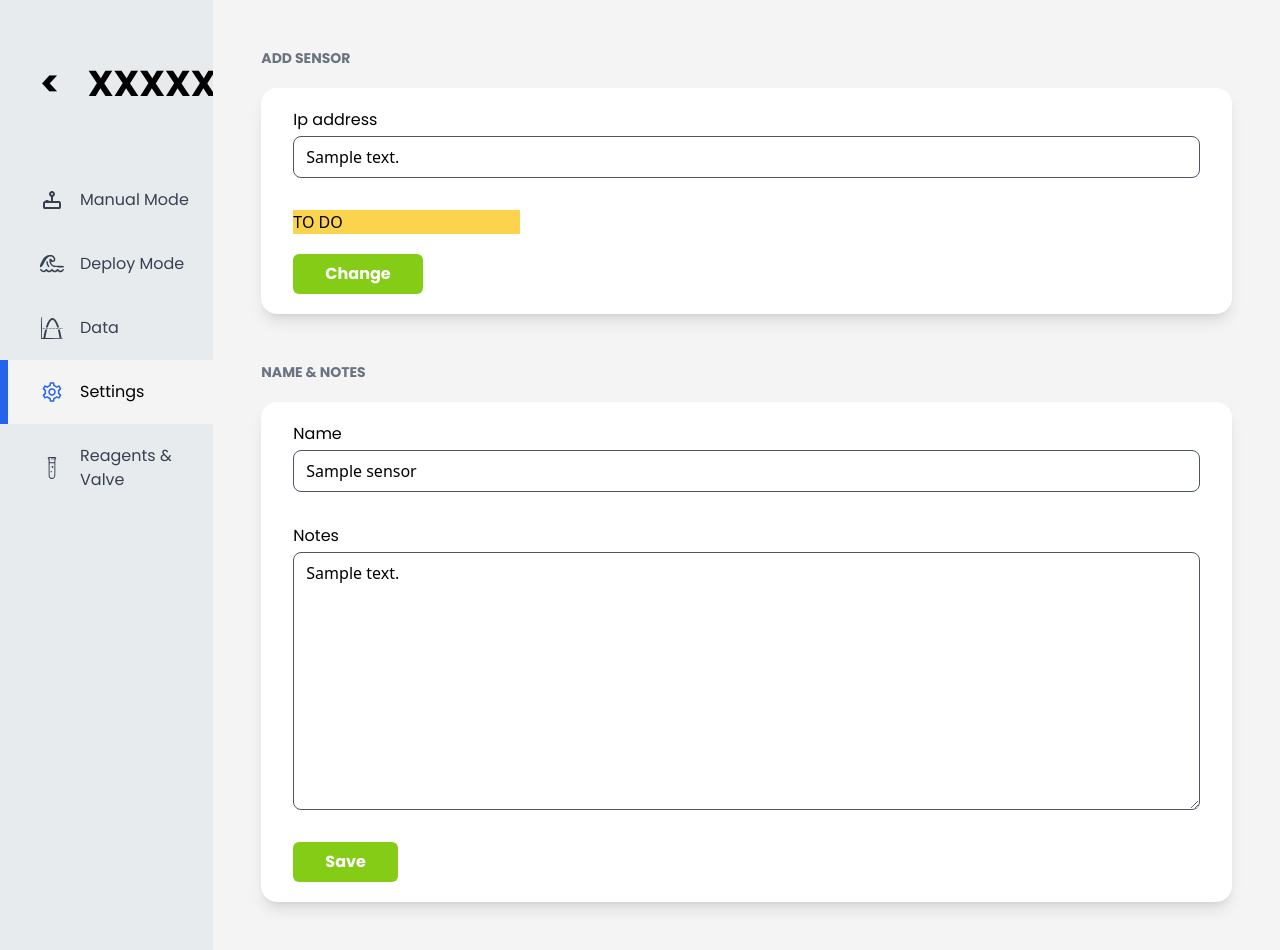
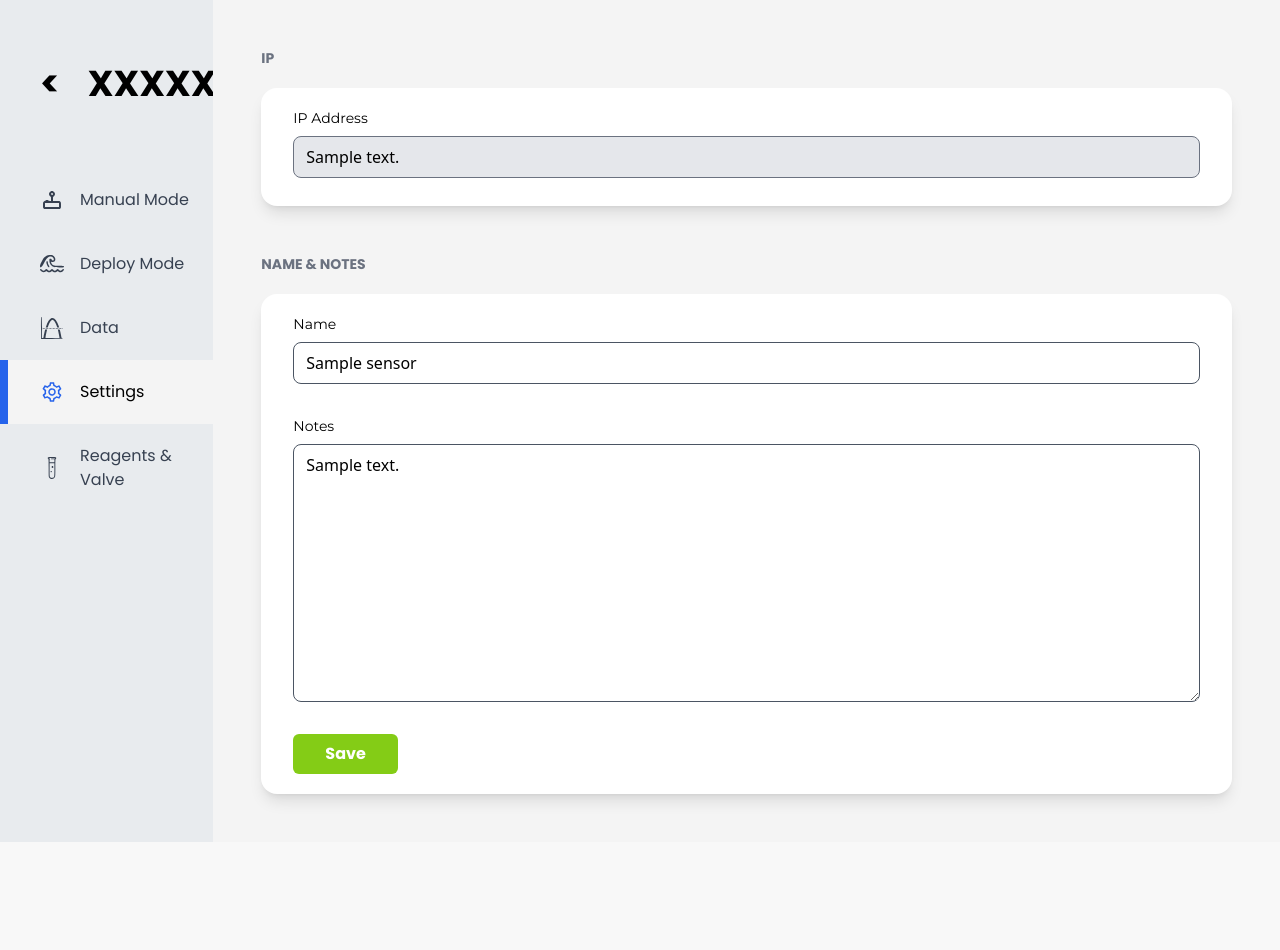
Before and after one commit to Warkild/pFIONA_ui, a Django app: page /sensors/1/settings/ in a window 1280 px wide. After the commit the page ends 842 px from the top, so only its background shows below. Run offline with Django 5.2, Linux system fonts and the light colour scheme; a user stored in the database is signed in; tables that the repository leaves empty hold one stand-in row (values such as "Sample post"); some libraries are stand-ins or nearby versions.

Commit message:
Update ip view in settings

```diff
--- a/pFIONA_sensors/forms.py
+++ b/pFIONA_sensors/forms.py
@@ -6,12 +6,6 @@ class SensorForm(ModelForm):
     class Meta:
         model = Sensor
         fields = '__all__'
-
-
-class SensorIPForm(ModelForm):
-    class Meta:
-        model = Sensor
-        fields = ['ip_address']
 
 
 class SensorNameAndNotesForm(ModelForm):
--- a/pFIONA_sensors/templates/pFIONA_sensors/dev/dev.html
+++ b/pFIONA_sensors/templates/pFIONA_sensors/dev/dev.html
@@ -14,7 +14,7 @@
         <p class="pb-6 border-custom-gray-1"></p>
         <p class="mt-5 bg-custom-gray-2"></p>
         <p class="m2-5 w-6 py-7"></p>
-        <p class="flex flex-row-reverse h-full"></p>
+        <p class="flex flex-row-reverse h-full py-8 mb-2"></p>
         <p class="ml-2 w-full bg-green-600 pr-5"></p>
         <p class="ml-3 w-1/12 space-x-2"></p>
         <p class="mb-1 mt-5 flex-wrap"></p>
--- a/pFIONA_sensors/templates/pFIONA_sensors/form/basic_form.html
+++ b/pFIONA_sensors/templates/pFIONA_sensors/form/basic_form.html
@@ -14,7 +14,7 @@
 
 {% for field in form.visible_fields %}
   <div class="form-group flex flex-col mb-8">
-    <label for="{{ field.id_for_label }}" class="font-poppins pb-1">{{ field.label }}</label>
+    <label for="{{ field.id_for_label }}" class="font-montserrat text-sm pb-2">{{ field.label }}</label>
     {% if form.is_bound %}
       {% if field.errors %}
         {% render_field field class="form-control is-invalid border-red-700 rounded-lg" %}
--- a/pFIONA_sensors/templates/pFIONA_sensors/view/sensors_settings.html
+++ b/pFIONA_sensors/templates/pFIONA_sensors/view/sensors_settings.html
@@ -12,14 +12,11 @@
         <div class="bg-custom-gray-2 w-5/6 p-12">
             <div>
                 <div class="mb-5">
-                    <h2 class="font-poppins font-bold text-gray-500 text-sm">ADD SENSOR</h2>
+                    <h2 class="font-poppins font-bold text-gray-500 text-sm">IP</h2>
                 </div>
-                <div class="bg-white shadow-lg rounded-2xl py-5 px-8">
-                    <form method="post">
-                        {% csrf_token %}
-                        {% include "pFIONA_sensors/form/sensor_add_form.html" with form=ip_form %}
-                        <button type="submit" class="bg-lime-500 text-white font-poppins px-8 py-2 rounded-md hover:bg-lime-300 font-bold" name="submit_ip">Change</button>
-                    </form>
+                <div class="bg-white flex flex-col shadow-lg rounded-2xl py-5 px-8">
+                    <label class="font-montserrat text-sm mb-2">IP Address</label>
+                    <input class="remove-arrow rounded-lg bg-gray-200 mb-2" readonly="" value="{{ sensor.ip_address }}"/>
                 </div>
             </div>
             <div class="pt-12">
--- a/pFIONA_sensors/views.py
+++ b/pFIONA_sensors/views.py
@@ -5,7 +5,7 @@ from django.http import JsonResponse
 from django.shortcuts import render, redirect, get_object_or_404
 from django.views.decorators.csrf import csrf_exempt
 
-from .forms import SensorForm, SensorIPForm, SensorNameAndNotesForm, ReagentEditForm
+from .forms import SensorForm, SensorNameAndNotesForm, ReagentEditForm
 from rest_framework_simplejwt.views import TokenObtainPairView
 from rest_framework_simplejwt.tokens import RefreshToken
 from pFIONA_auth.serializers import CustomTokenObtainPairSerializer
@@ -161,20 +161,14 @@ def sensors_reagent_edit(request, id, reagent_id):
 @login_required
 def sensors_settings(request, id):
     sensor = get_object_or_404(Sensor, pk=id)
-    ip_form = SensorIPForm(request.POST or None, instance=sensor, prefix='ip')
     name_notes_form = SensorNameAndNotesForm(request.POST or None, instance=sensor, prefix='name_notes')
 
     if request.method == 'POST':
-        if 'submit_ip' in request.POST:
-            ip_form = SensorIPForm(request.POST, instance=sensor, prefix='ip')
-            if ip_form.is_valid():
-                ip_form.save()
+        if 'sumbit_name_notes' in request.POST:
+            name_notes_form = SensorNameAndNotesForm(request.POST, instance=sensor, prefix='name_notes')
+            if name_notes_form.is_valid():
+                name_notes_form.save()
                 return redirect('sensors_settings', id=id)
-        if 'sumbit_name_notes' in request.POST:
-            ip_form = SensorNameAndNotesForm(request.POST, instance=sensor, prefix='name_notes')
-            if ip_form.is_valid():
-                ip_form.save()
-                return redirect('sensors_settings', id=id)
-    # Ce bloc s'exécute si la requête n'est pas POST ou aucun bouton spécifique n'a été cliqué
+
     return render(request, 'pFIONA_sensors/view/sensors_settings.html',
-                  {'id': id, 'ip_form': ip_form, 'name_notes_form': name_notes_form})
+                  {'id': id, 'name_notes_form': name_notes_form, 'sensor': sensor})
--- a/theme/static/css/dist/styles.css
+++ b/theme/static/css/dist/styles.css
@@ -1373,11 +1373,6 @@ select {
   padding: 1px;
 }
 
-.px-3 {
-  padding-left: 0.75rem;
-  padding-right: 0.75rem;
-}
-
 .px-5 {
   padding-left: 1.25rem;
   padding-right: 1.25rem;
@@ -1428,6 +1423,11 @@ select {
   padding-bottom: 1.75rem;
 }
 
+.py-8 {
+  padding-top: 2rem;
+  padding-bottom: 2rem;
+}
+
 .pb-1 {
   padding-bottom: 0.25rem;
 }
@@ -1522,11 +1522,6 @@ select {
 
 .font-serif {
   font-family: ui-serif, Georgia, Cambria, "Times New Roman", Times, serif;
-}
-
-.text-2xl {
-  font-size: 1.5rem;
-  line-height: 2rem;
 }
 
 .text-4xl {
```
